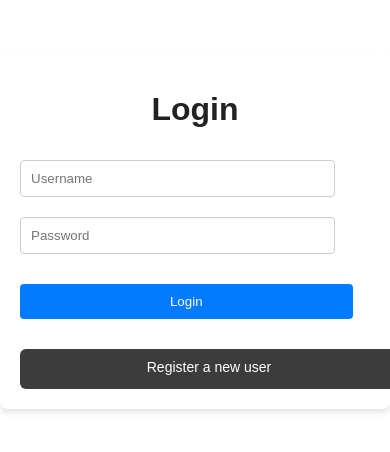
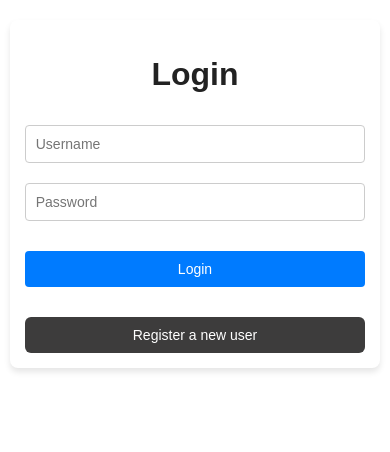
Before and after one commit to Anis-Dje/Note-Django, a React (Vite) app in the folder frontend/: page / in a window 390 px wide. Shown: the top 452 px of the page. Built offline with nearby package versions, Linux system fonts and the light colour scheme; no server answers.

Commit message:
responsive

```diff
--- a/frontend/src/styles/Form.css
+++ b/frontend/src/styles/Form.css
@@ -8,10 +8,12 @@
   border-radius: 8px;
   box-shadow: 0 4px 6px rgba(0, 0, 0, 0.1);
   max-width: 400px;
+  width: 90%;
+  box-sizing: border-box;
 }
 
 .form-input {
-  width: 90%;
+  width: 100%;
   padding: 10px;
   margin: 10px 0;
   border: 1px solid #ccc;
@@ -20,7 +22,7 @@
 }
 
 .form-button {
-  width: 95%;
+  width: 100%;
   padding: 10px;
   margin: 20px 0;
   background-color: #007bff;
@@ -39,8 +41,7 @@
 /* register link styled like the blue button (not a <button>) */
 .form-register-link {
   display: block;
-  width: 90%;
-  height: 20px;
+  width: 100%;
   padding: 10px;
   margin: 10px 0 0;
   background-color: #32352d;
@@ -50,8 +51,39 @@
   text-align: center;
   text-decoration: none;
   transition: background-color 0.2s ease-in-out;
+  box-sizing: border-box;
 }
 
 .form-register-link:hover {
   background-color: #000000;
 }
+
+/* Responsive adjustments for mobile devices */
+@media (max-width: 480px) {
+  .form-container {
+    margin: 20px auto;
+    padding: 15px;
+    width: 95%;
+  }
+
+  .form-input,
+  .form-button,
+  .form-register-link {
+    font-size: 14px;
+  }
+}
+
+/* Tablet and medium screens */
+@media (min-width: 481px) and (max-width: 768px) {
+  .form-container {
+    width: 85%;
+    padding: 18px;
+  }
+}
+
+/* Large screens */
+@media (min-width: 769px) {
+  .form-container {
+    width: 100%;
+  }
+}
```
